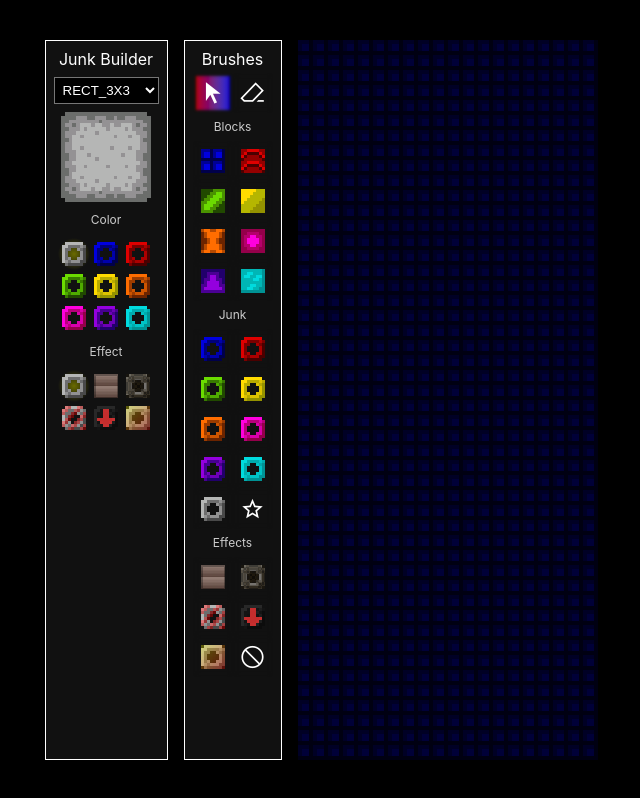
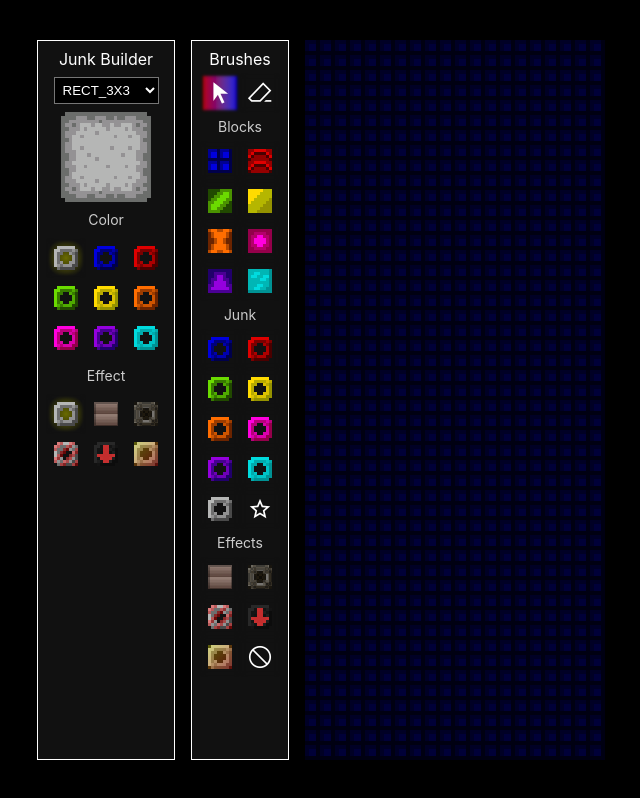
Before and after one commit to aidan-garvey/polymino-level-editor, a Vue app: page / in a window 1280 px wide. Shown: the whole page, without its empty margins (319-959 px from the left). Built offline with nearby package versions, Linux system fonts and the light colour scheme.

Commit message:
Improve clickable area and style for selector-item

```diff
--- a/src/components/App.vue
+++ b/src/components/App.vue
@@ -40,7 +40,7 @@ body {
 }
 
 .text-detail {
-  font-size: 12px;
+  font-size: 14px;
   line-height: 20px;
   color: #ccc;
 }
--- a/src/components/pdx/junk-builder/selector-item.vue
+++ b/src/components/pdx/junk-builder/selector-item.vue
@@ -7,12 +7,12 @@
     }"
     @pointerenter="onPointerEnter"
     @pointerleave="onPointerLeave"
+    @click="onClick"
   >
     <pdx-block
       :grid="grid"
       :row="row"
       :col="col"
-      @click="onClick"
     />
   </div>
 </template>
@@ -46,9 +46,11 @@ const { onPointerEnter, onPointerLeave } = useTooltip(
 
 <style lang="scss">
 .pdx-junk-builder-selector-item {
-  padding: 4px;
+  padding: 8px;
+  cursor: pointer;
 
   &--selected {
+    box-shadow: inset 0 0 3px 3px #111;
     background: radial-gradient(
       closest-side at center,
       oklch(var(--lch-yellow)) 0%,
```
